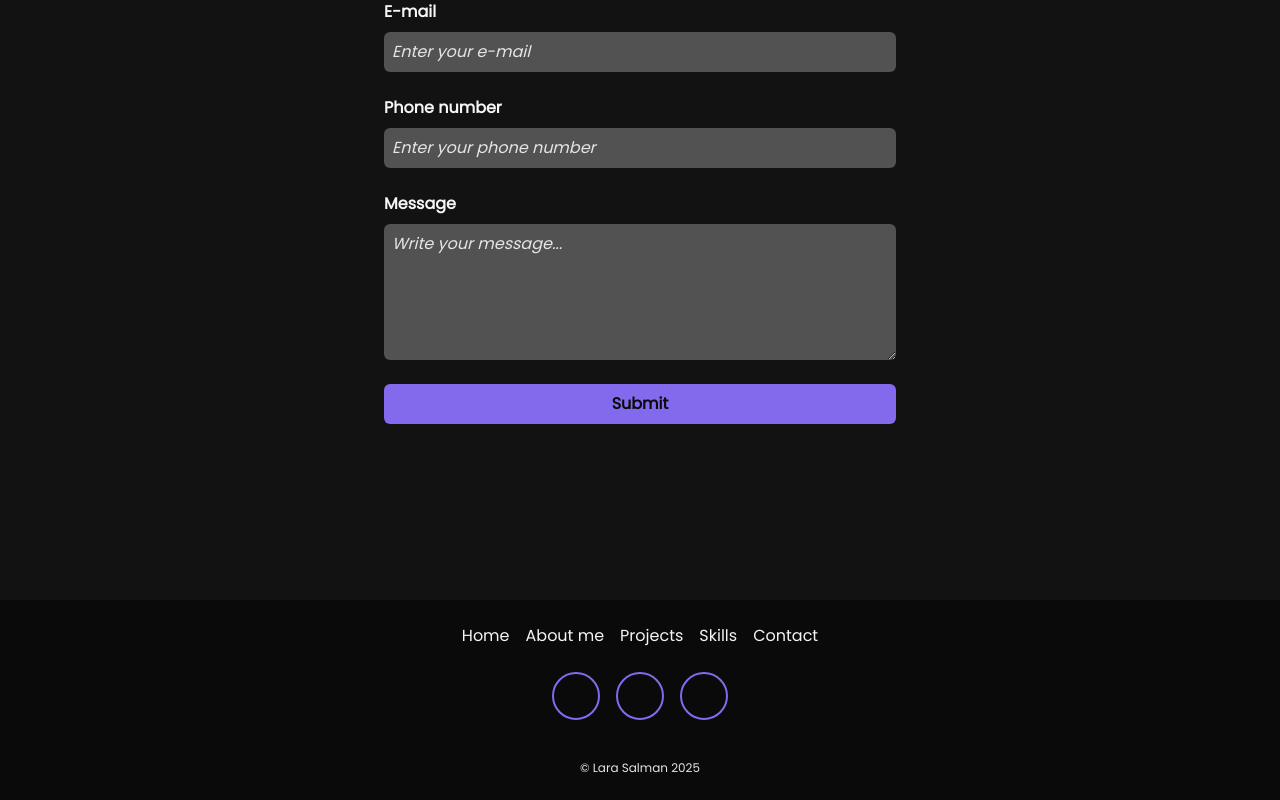
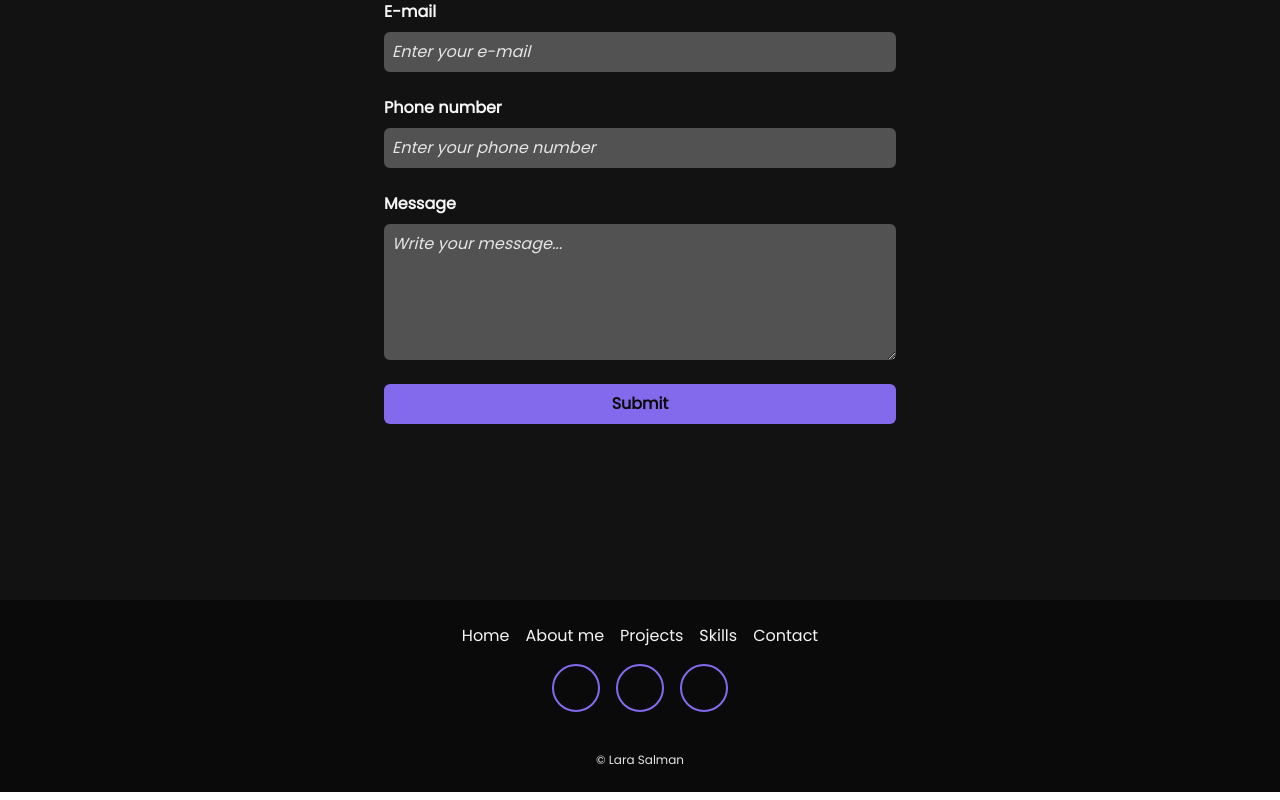
Before and after one commit to Laraass/portfolio, a React (Vite) app: page / in a window 1280 px wide. Shown: the part 3720-4520 px from the top of the page. Built offline with nearby package versions, Linux system fonts and the light colour scheme; some icons are missing.

Commit message:
adjust footer

```diff
--- a/src/components/Footer.tsx
+++ b/src/components/Footer.tsx
@@ -9,6 +9,7 @@
   return (
     <footer className="flex w-full flex-col items-center gap-6 bg-shade-900 p-6">
       {/* Footer nav links */}
+      <div className="flex flex-col gap-4 items-center">
         <div className="flex justify-center flex-wrap gap-4">
           <button
             onClick={() => (window.location.href = "#home")}
@@ -57,9 +58,10 @@
             <Icon icon="tabler:file-cv-filled" className="size-6" />
           </Social>
         </div>
+      </div>
 
       <p className="flex w-full justify-center text-xs text-shade-200 mt-4">
-        © Lara Salman 2025
+        © Lara Salman
       </p>
     </footer>
   );
```
Lines whose indentation alone changed are shown as unchanged.
